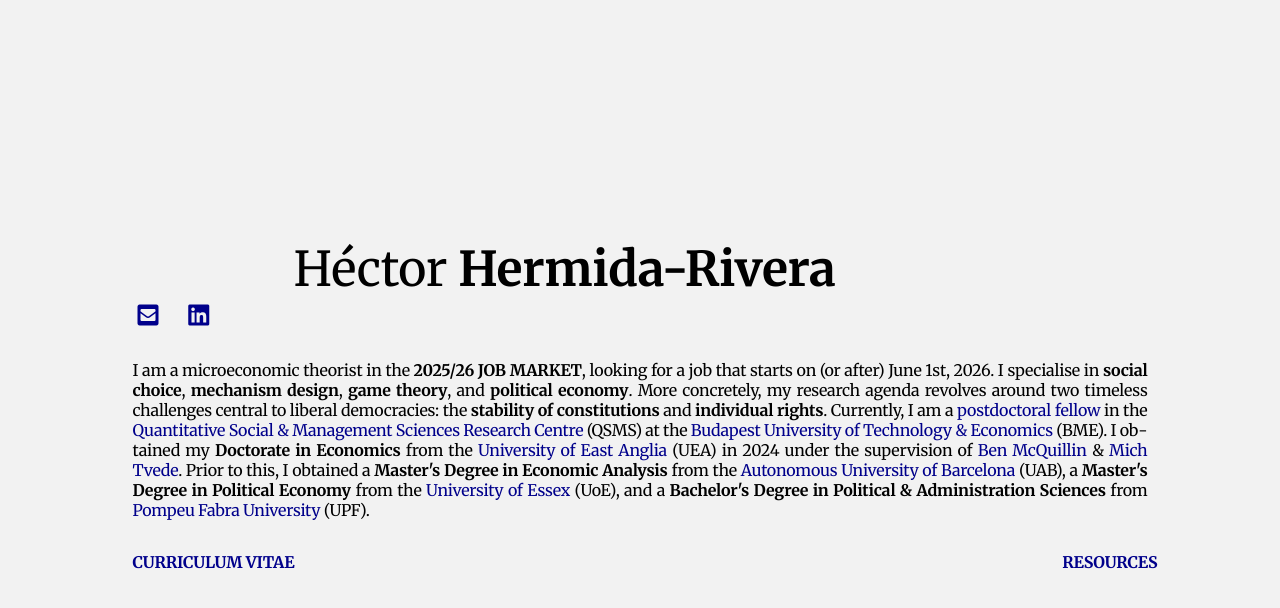
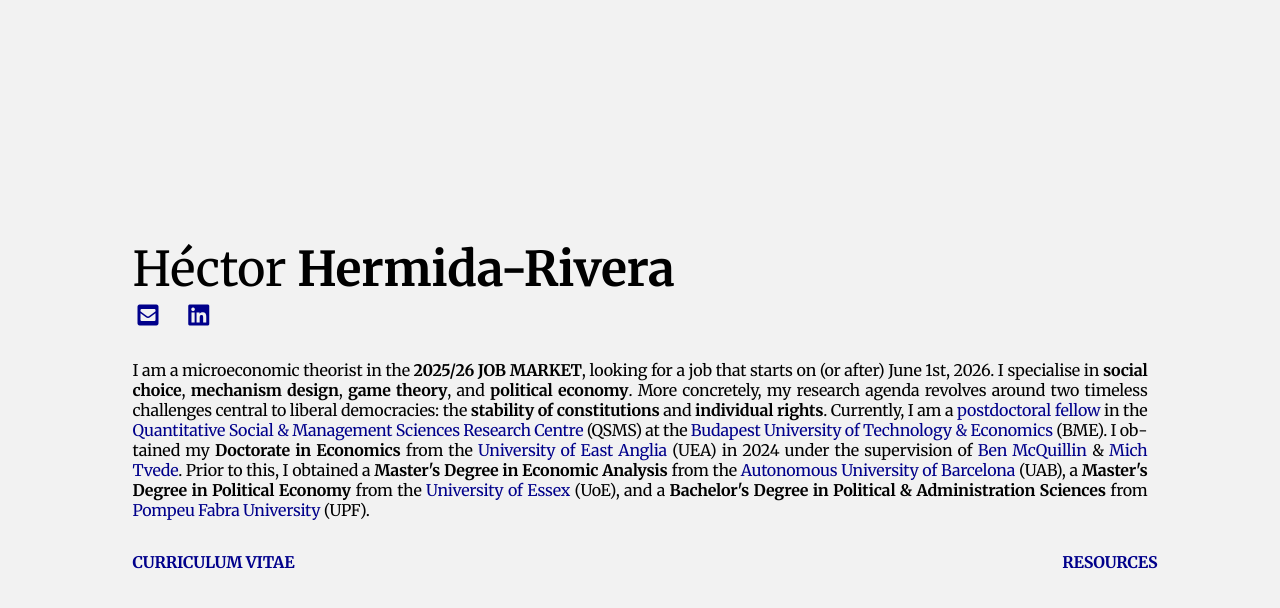
Before and after one commit to HectorHermidaRivera/hectorhermidarivera.github.io, a Jekyll site: the page built from index.md, in a window 1280 px wide. Shown: the top 608 px of the page. Built offline with Jekyll 4.4.1, drawn with Linux system fonts in a browser that asks for light colours; a style sheet for code colours, icons or effects is not loaded.

Commit message:
Update index.md

```diff
--- a/index.md
+++ b/index.md
@@ -12,7 +12,7 @@ body_class: home-page
 ">
 
   <!-- PAGE TITLE -->
-<h1 class="main-name" style="padding-left:5 !important; padding-right:5px !important;">
+<h1 class="main-name" style="padding-left:5px !important; padding-right:5px !important;">
   Héctor <strong>Hermida-Rivera</strong>
 </h1>
 
```
